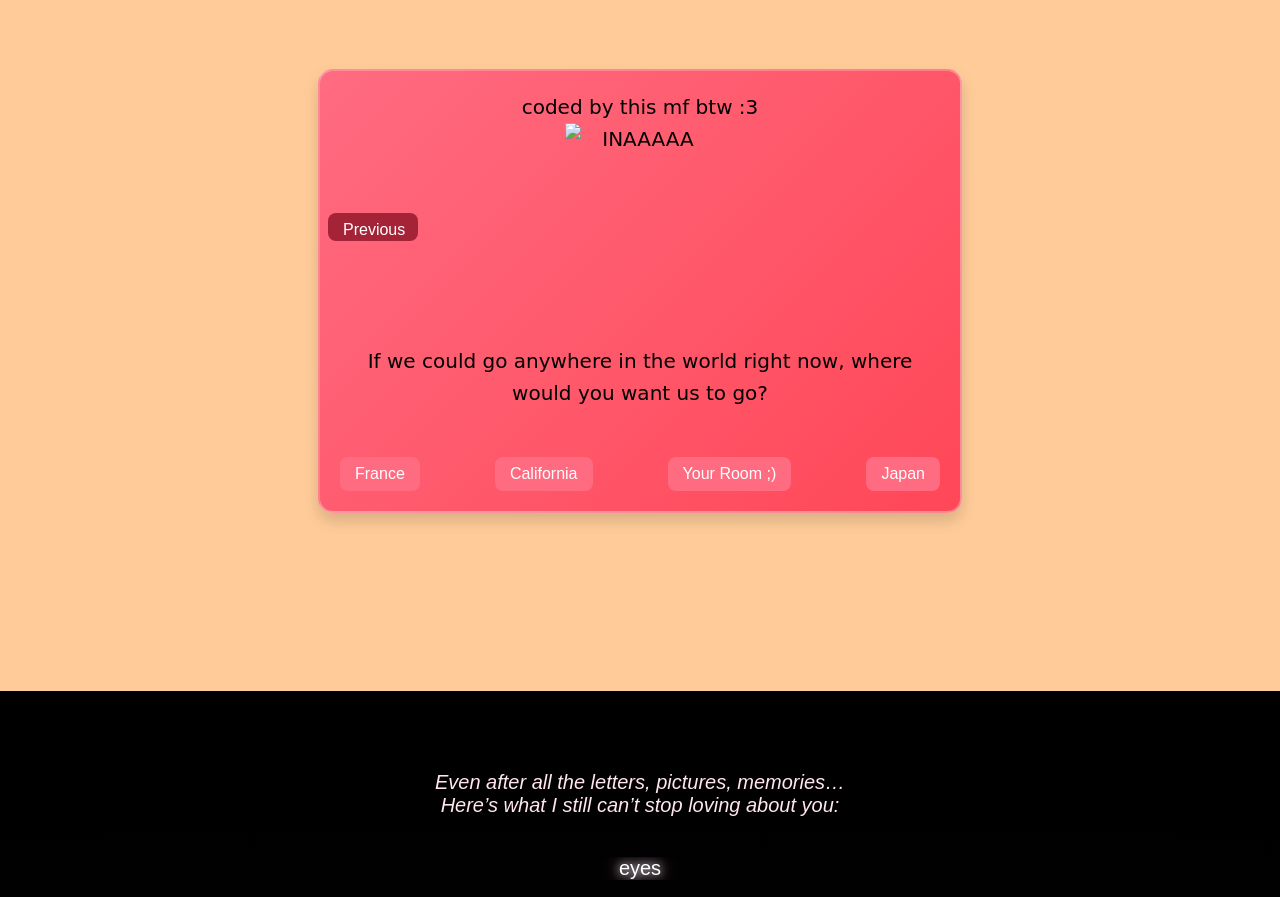
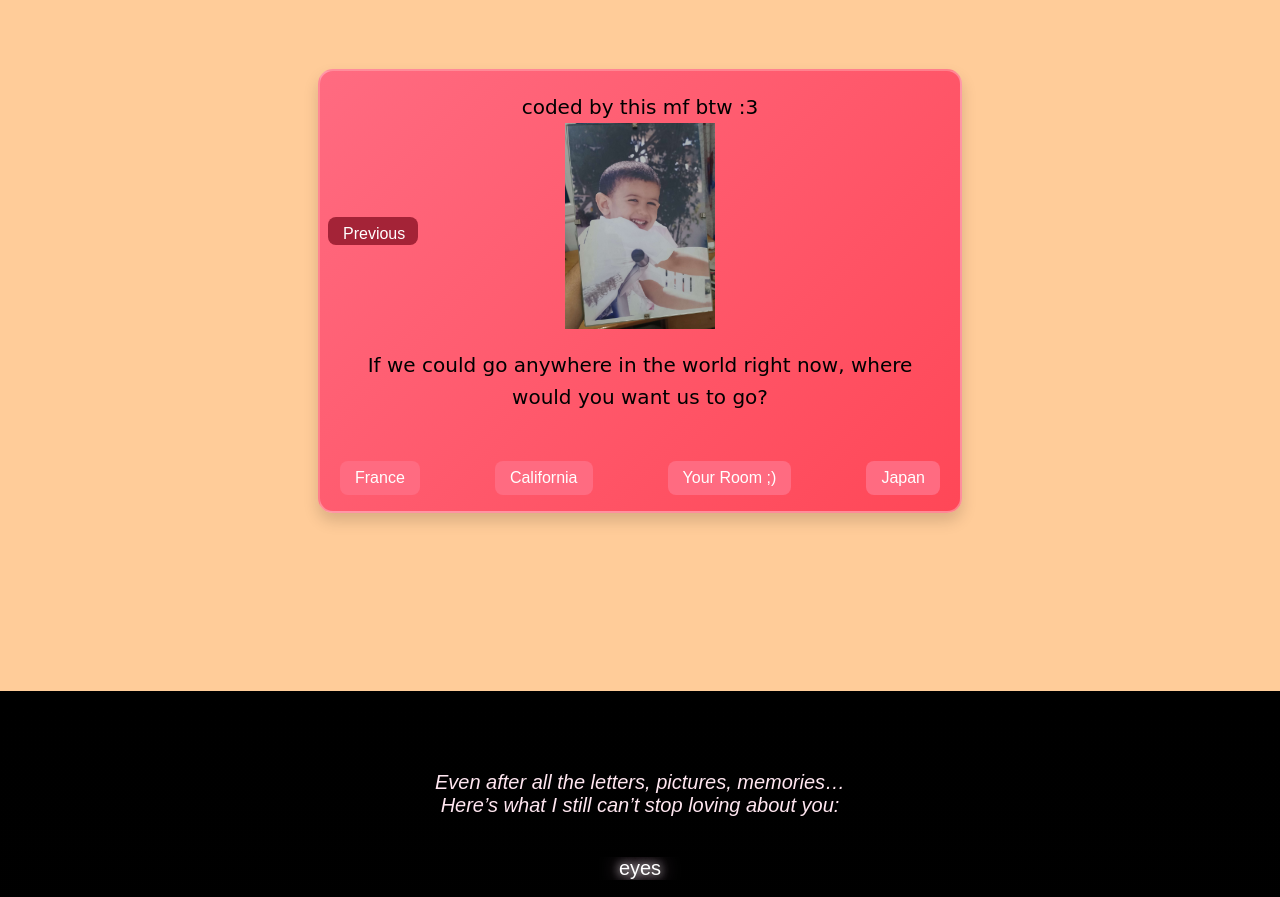
Before and after one commit to ZtnaCodes/HER, a plain HTML site: page index.html in a window 1280 px wide. Shown: the part 1920-2817 px from the top of the page. Drawn offline with Linux system fonts and the light colour scheme.

Commit message:
Update index.html

```diff
--- a/index.html
+++ b/index.html
@@ -327,7 +327,7 @@
     <div id="quiz" class="section">
         <div class="quiz-container">
             <span id="rights">coded by this mf btw :3</span>
-            <img src="images/ena.jpg" id="ena" alt="INAAAAA">
+            <img src="ena.jpg" id="ena" alt="INAAAAA">
             <p id="quiz-question"></p>
             <button id="prev" onclick="prevQuestion()">Previous</button>
             <div class="buttons">
```
